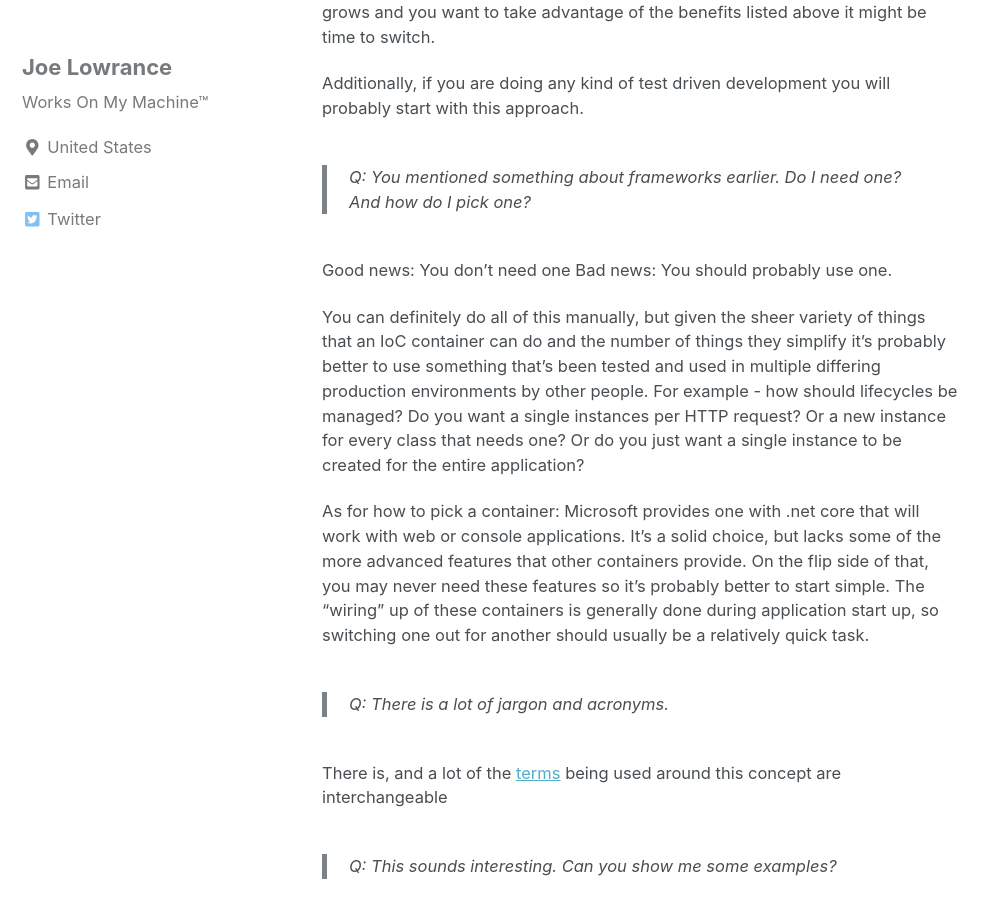
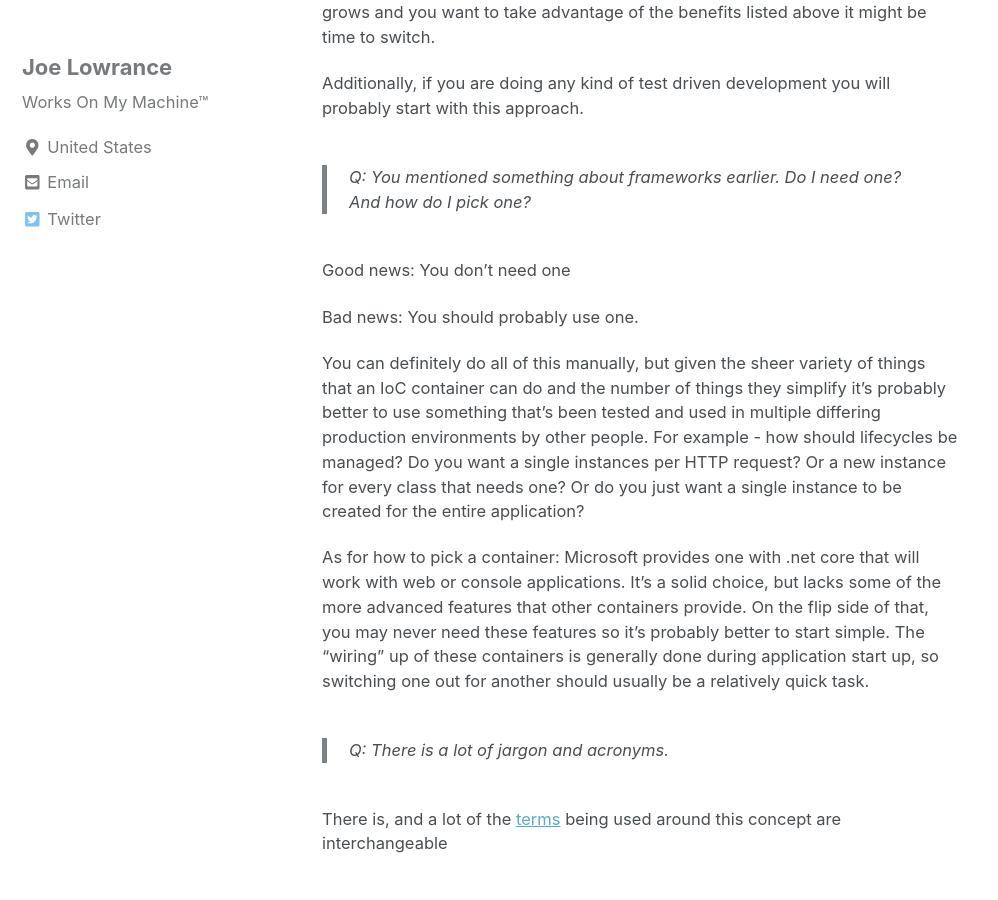
Before and after one commit to testedwithf5/testedwithf5.github.io, a Jekyll site: the page built from _posts/2020-01-10-dependency-injection.md, in a window 1280 px wide and 900 px high, scrolled down 3329 px. Shown: the whole window, without its empty margins (0-998 px from the left). Built offline with Jekyll 4.4.1, drawn with Linux system fonts in a browser that asks for light colours; nearby versions of some CDN libraries; comment, search, counter and statistics services are not loaded; part of the change alters nothing that is shown.

```diff
--- a/_posts/2020-01-10-dependency-injection.md
+++ b/_posts/2020-01-10-dependency-injection.md
@@ -90,6 +90,7 @@ Additionally, if you are doing any kind of test driven development you will prob
 > Q: You mentioned something about frameworks earlier.  Do I need one?  And how do I pick one?
 
 Good news: You don't need one
+
 Bad news:  You should probably use one.
 
 You can definitely do all of this manually, but given the sheer variety of things that an IoC container  can do and the number of things they simplify it's probably better to use something that's been tested and used in multiple differing production environments by other people.  For example - how should lifecycles be managed?  Do you want a single instances
@@ -103,4 +104,4 @@ There is, and a lot of the [terms](https://stackoverflow.com/a/6551303/190592) b
 
 >Q:  This sounds interesting.  Can you show me some examples?
 
-[Yes.]([https://github.com/joelowrance/DIDemo](https://github.com/joelowrance/DIDemo))
+[Yes.](https://github.com/joelowrance/DIDemo)
```
